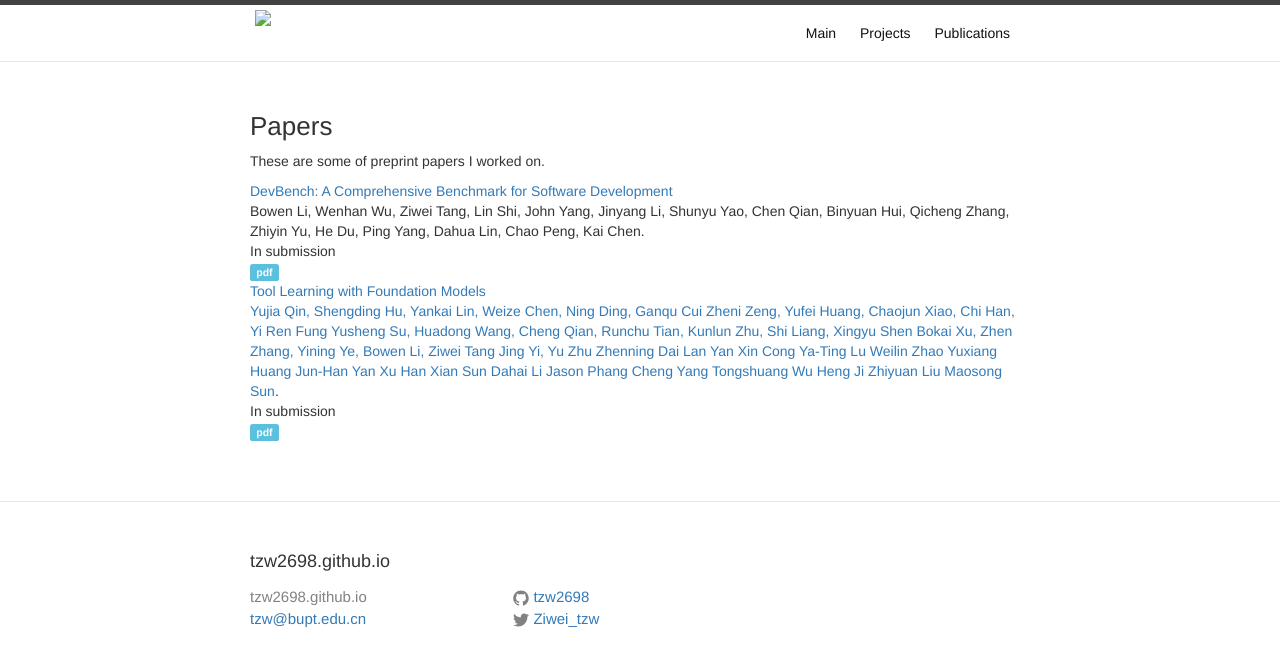
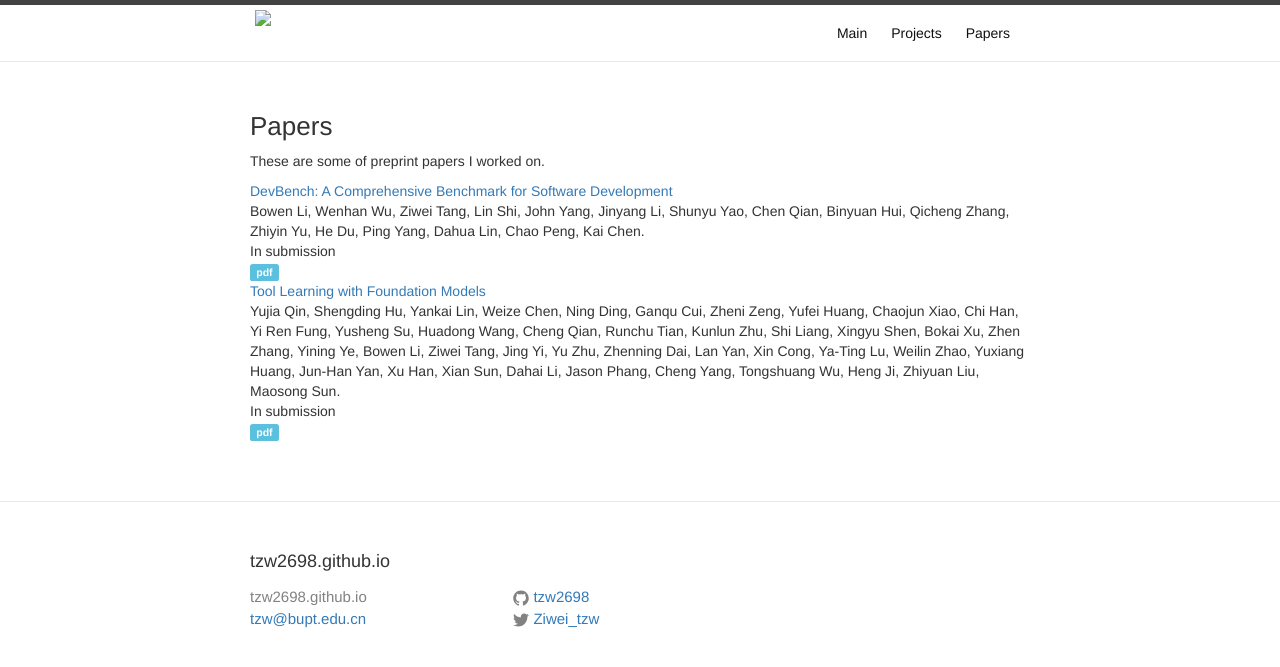
Before and after one commit to tzw2698/tzw2698.github.io, a Jekyll site: the page built from papers.html, in a window 1280 px wide. Shown: the top 667 px of the page. Built offline with Jekyll 4.4.1, drawn with Linux system fonts in a browser that asks for light colours.

Commit message:
Change publications

```diff
--- a/papers.html
+++ b/papers.html
@@ -1,6 +1,6 @@
 ---
 layout: page
-title: Publications
+title: Papers
 permalink: /papers/
 weight: 4
 show: 1
@@ -50,26 +50,6 @@ In submission <br><a class="icon pdf label label-info" href="papers/devbench.pdf
 <a class="paper" href="papers/toollearning.pdf">
 Tool Learning with Foundation Models
 </a><br>
-<a class="name">Yujia Qin, Shengding Hu, Yankai Lin, Weize Chen, Ning Ding, Ganqu Cui</a>
-<a class="name">Zheni Zeng, Yufei Huang, Chaojun Xiao, Chi Han, Yi Ren Fung</a>
-<a class="name">Yusheng Su, Huadong Wang, Cheng Qian, Runchu Tian, Kunlun Zhu, Shi Liang, Xingyu Shen</a>
-<a class="name">Bokai Xu, Zhen Zhang, Yining Ye, Bowen Li, Ziwei Tang</a>
-<a class="name">Jing Yi, Yu Zhu</a>
-<a class="name">Zhenning Dai</a>
-<a class="name">Lan Yan</a>
-<a class="name">Xin Cong</a>
-<a class="name">Ya-Ting Lu</a>
-<a class="name">Weilin Zhao</a>
-<a class="name">Yuxiang Huang</a>
-<a class="name">Jun-Han Yan</a>
-<a class="name">Xu Han</a>
-<a class="name">Xian Sun</a>
-<a class="name">Dahai Li</a>
-<a class="name">Jason Phang</a>
-<a class="name">Cheng Yang</a>
-<a class="name">Tongshuang Wu</a>
-<a class="name">Heng Ji</a>
-<a class="name">Zhiyuan Liu</a>
-<a class="name">Maosong Sun</a>.<br>
+Yujia Qin, Shengding Hu, Yankai Lin, Weize Chen, Ning Ding, Ganqu Cui, Zheni Zeng, Yufei Huang, Chaojun Xiao, Chi Han, Yi Ren Fung, Yusheng Su, Huadong Wang, Cheng Qian, Runchu Tian, Kunlun Zhu, Shi Liang, Xingyu Shen, Bokai Xu, Zhen Zhang, Yining Ye, Bowen Li, Ziwei Tang, Jing Yi, Yu Zhu, Zhenning Dai, Lan Yan, Xin Cong, Ya-Ting Lu, Weilin Zhao, Yuxiang Huang, Jun-Han Yan, Xu Han, Xian Sun, Dahai Li, Jason Phang, Cheng Yang, Tongshuang Wu, Heng Ji, Zhiyuan Liu, Maosong Sun.<br>
 In submission <br><a class="icon pdf label label-info" href="papers/toollearning.pdf">pdf</a>
 </div>
```
Also changed, not shown: _data/paper.md (+1 -1 lines), 5 other files.
